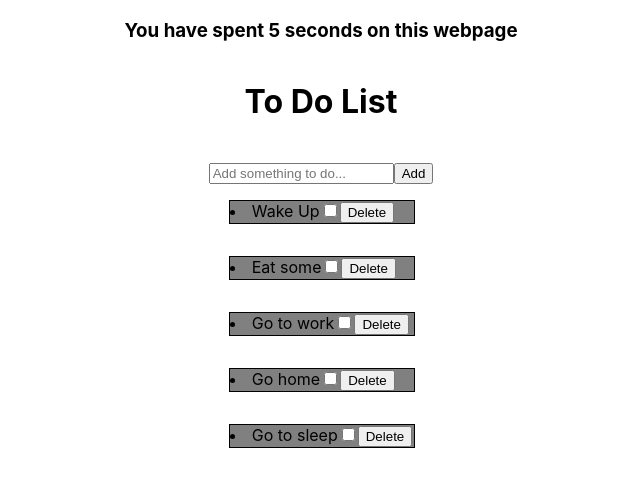
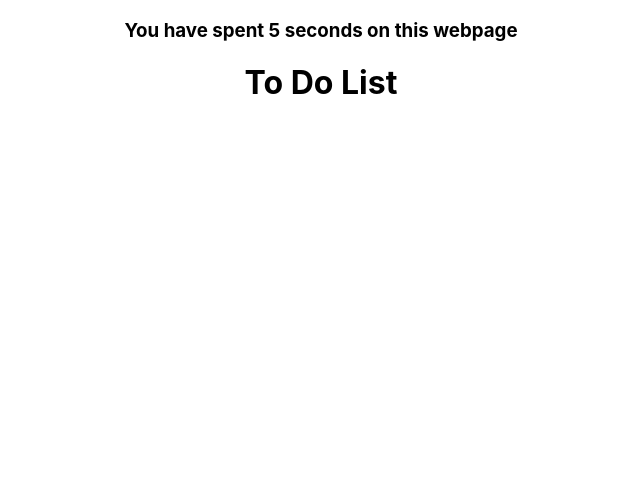
Before and after one commit to Impressiv3/hyf-homework, a React (Create React App) app in the folder react/week2/todolist/: page / in a window 1280 px wide. Shown: the top 486 px of the page, without its empty margins (319-959 px from the left). Built offline with nearby package versions, Linux system fonts and the light colour scheme.

Commit message:
Implemented basic to do features

```diff
--- a/react/week2/todolist/src/App.css
+++ b/react/week2/todolist/src/App.css
@@ -8,6 +8,7 @@
 
 .todo-item {
   display: flex;
+  justify-content: space-between;
   width: 100%;
   background: grey;
   margin-bottom: 2rem;
--- a/react/week2/todolist/src/App.js
+++ b/react/week2/todolist/src/App.js
@@ -1,25 +1,22 @@
-import { useState } from "react";
+import React, { useState, useEffect } from "react";
 import Timer from "./components/Timer";
-import Form from "./components/Form";
-import ToDoList from "./components/ToDoList";
-import todosData from "./components/todosData";
-import './App.css';
+import "./App.css";
+import todosData from "./todosData.json";
 
-function App() {
-  const [inputText, setInputText] = useState("")
-  const [todos, setTodos] = useState([...todosData]);
+export default function App() {
+  const [todoData, setTodoData] = useState([]);
+
+  useEffect(() => {
+      setTodoData(prev => [...prev, todosData.ToDoData]);
+  }, []);
 
   return (
-    <div className="App">
-      <Timer/>
+    <div className='App'>
       <header>
+        <Timer />
         <h1>To Do List</h1>
       </header>
-
-       <Form todos={todos} setTodos={setTodos} inputText={inputText} setInputText={setInputText}/>
-       <ToDoList todos={todos} setTodos={setTodos}/>
+      <main></main>
     </div>
   );
 }
-
-export default App;
--- a/react/week2/todolist/src/components/Form.js
+++ /dev/null
@@ -1,28 +0,0 @@
-import React from "react";
-
-export default function Form({ todos, setTodos, inputText, setInputText }) {
-  const inputTextHandler = (e) => {
-    setInputText(e.target.value);
-  };
-
-  const submitTodoHandler = (e) => {
-    e.preventDefault();
-    setTodos([
-      ...todos,
-      { id: Math.floor(Math.random() * 10000), description: inputText , completed: false },
-    ]);
-     setInputText("");
-  };
-
-  return (
-    <>
-      <form>
-        <h2>{inputText}</h2>
-        <input type='text' placeholder='Add something to do...' value={inputText} onChange={inputTextHandler}></input>
-        <button type='submit' onClick={submitTodoHandler}>
-          Add
-        </button>
-      </form>
-    </>
-  );
-}
--- a/react/week2/todolist/src/components/ToDoItem.js
+++ /dev/null
@@ -1,13 +0,0 @@
-import React from "react";
-
-export default function TodoItem({ description, completed, todo, todos, setToDos }) {
-  return (
-    <div className='todo-item'>
-      <li>
-        {description}
-        <input type='checkbox' />
-        <button>Delete</button>
-      </li>
-    </div>
-  );
-}
--- a/react/week2/todolist/src/components/ToDoList.js
+++ /dev/null
@@ -1,13 +0,0 @@
-import React, { useState } from "react";
-import ToDoItem from "./ToDoItem";
-
-
-
-export default function ToDoList({ todos, setTodos }) {
-  return (
-    <div className="todo-container">
-      <ul className="todo-list"></ul>
-      {todos.map((todo) => <ToDoItem key={todo.id} todos={todos} description={todo.description}/>)}
-    </div>
-  );
-}
--- a/react/week2/todolist/src/components/todosData.js
+++ /dev/null
@@ -1,29 +0,0 @@
-const todosData = [
-    {
-        id: 1,
-        description: "Wake Up",
-        completed: true
-    },
-    {
-        id: 2,
-        description: "Eat some",
-        completed: false
-    },
-    {
-        id: 3,
-        description: "Go to work",
-        completed: true
-    },
-    {
-        id: 4,
-        description: "Go home",
-        completed: false
-    },
-    {
-        id: 5,
-        description: "Go to sleep",
-        completed: false
-    }
-]
-
-export default todosData
--- a/react/week2/todolist/src/index.js
+++ b/react/week2/todolist/src/index.js
@@ -1,10 +1,10 @@
 import React from 'react';
-import ReactDOM from 'react-dom';
+import { render } from 'react-dom';
 import './index.css';
 import App from './App';
 import reportWebVitals from './reportWebVitals';
 
-ReactDOM.render(
+render(
   <React.StrictMode>
     <App />
   </React.StrictMode>,
--- /dev/null
+++ b/react/week2/todolist/src/todosData.json
@@ -0,0 +1,30 @@
+
+{
+    "ToDoData":[
+        {
+            "id": 1,
+            "description": "Wake Up",
+            "completed": true
+        },
+        {
+            "id": 2,
+            "description": "Eat some",
+            "completed": false
+        },
+        {
+            "id": 3,
+            "description": "Go to work",
+            "completed": true
+        },
+        {
+            "id": 4,
+            "description": "Go home",
+            "completed": false
+        },
+        {
+            "id": 5,
+            "description": "Go to sleep",
+            "completed": false
+        }
+    ]
+}
```
